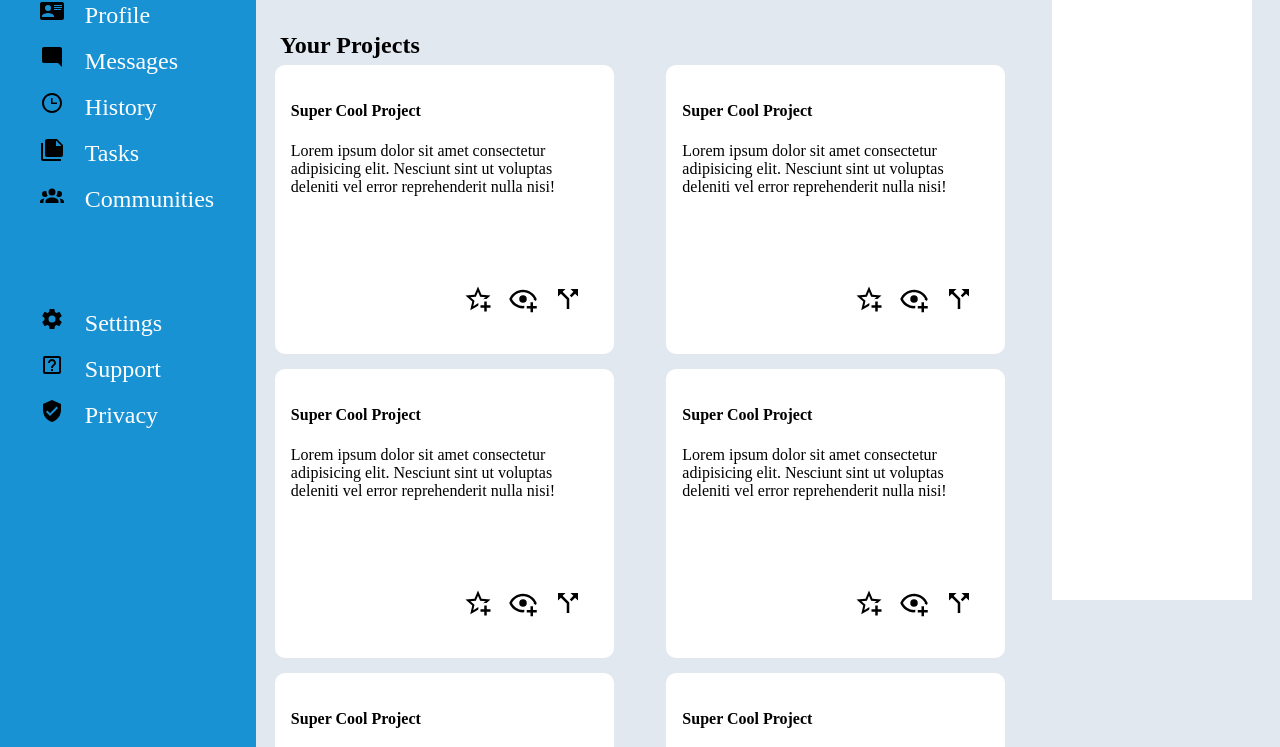
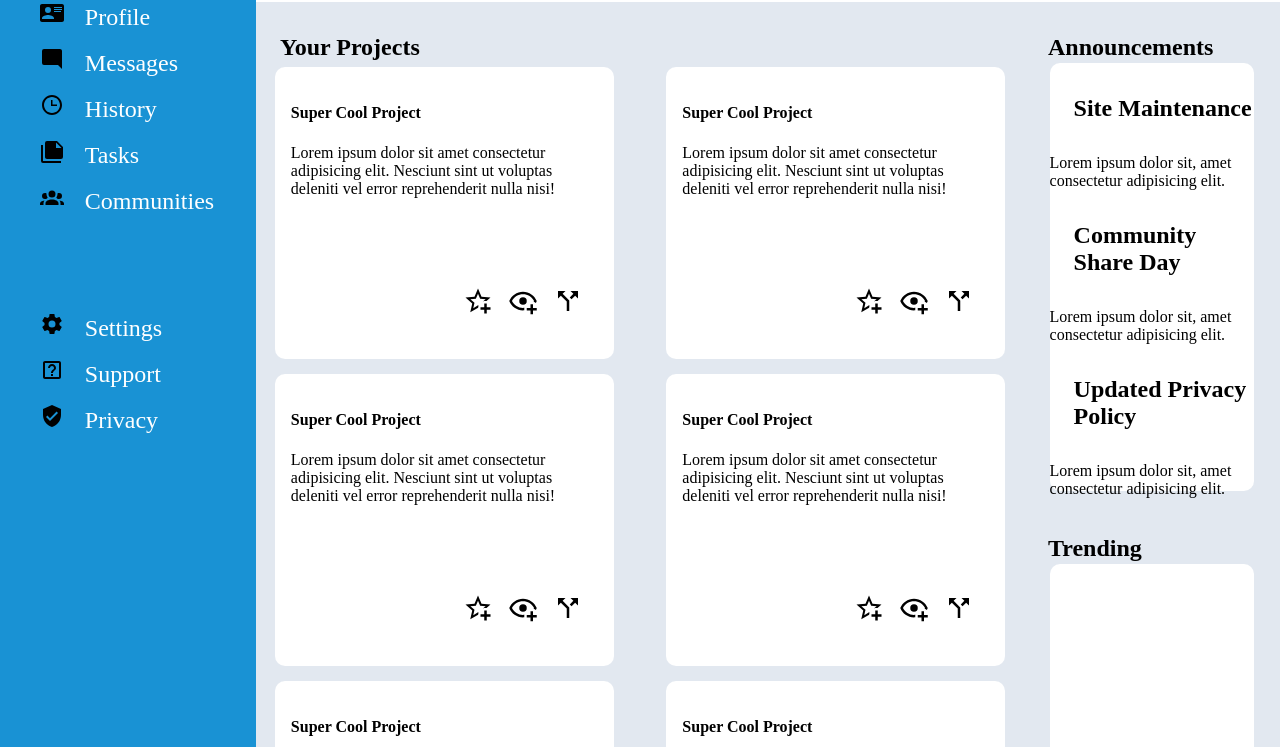
Before and after one commit to Fico27/admin-dash, a plain HTML site: page index.html in a window 1280 px wide. Shown: the part 248-995 px from the top of the page. Drawn offline with Linux system fonts and the light colour scheme.

Commit message:
filling out announcemens sectio and styling

```diff
--- a/index.html
+++ b/index.html
@@ -116,7 +116,8 @@
                 <div class="project1 projectcard">
                     <div>
                         <h4>Super Cool Project</h4>
-                        <p>Lorem ipsum dolor sit amet consectetur adipisicing elit. Nesciunt sint ut voluptas deleniti vel error reprehenderit nulla nisi!</p>
+                        <p>Lorem ipsum dolor sit amet consectetur adipisicing elit. Nesciunt sint ut voluptas deleniti
+                            vel error reprehenderit nulla nisi!</p>
                     </div>
                     <div class="icons">
                         <img src="images/star.svg" alt="">
@@ -124,10 +125,11 @@
                         <img src="images/split.svg" alt="">
                     </div>
                 </div>
-                <div class="project2 projectcard" >
+                <div class="project2 projectcard">
                     <div>
                         <h4>Super Cool Project</h4>
-                        <p>Lorem ipsum dolor sit amet consectetur adipisicing elit. Nesciunt sint ut voluptas deleniti vel error reprehenderit nulla nisi!</p>
+                        <p>Lorem ipsum dolor sit amet consectetur adipisicing elit. Nesciunt sint ut voluptas deleniti
+                            vel error reprehenderit nulla nisi!</p>
                     </div>
                     <div class="icons">
                         <img src="images/star.svg" alt="">
@@ -138,7 +140,8 @@
                 <div class="project3 projectcard">
                     <div>
                         <h4>Super Cool Project</h4>
-                        <p>Lorem ipsum dolor sit amet consectetur adipisicing elit. Nesciunt sint ut voluptas deleniti vel error reprehenderit nulla nisi!</p>
+                        <p>Lorem ipsum dolor sit amet consectetur adipisicing elit. Nesciunt sint ut voluptas deleniti
+                            vel error reprehenderit nulla nisi!</p>
                     </div>
                     <div class="icons">
                         <img src="images/star.svg" alt="">
@@ -149,7 +152,8 @@
                 <div class="project4 projectcard">
                     <div>
                         <h4>Super Cool Project</h4>
-                        <p>Lorem ipsum dolor sit amet consectetur adipisicing elit. Nesciunt sint ut voluptas deleniti vel error reprehenderit nulla nisi!</p>
+                        <p>Lorem ipsum dolor sit amet consectetur adipisicing elit. Nesciunt sint ut voluptas deleniti
+                            vel error reprehenderit nulla nisi!</p>
                     </div>
                     <div class="icons">
                         <img src="images/star.svg" alt="">
@@ -160,7 +164,8 @@
                 <div class="project5 projectcard">
                     <div>
                         <h4>Super Cool Project</h4>
-                        <p>Lorem ipsum dolor sit amet consectetur adipisicing elit. Nesciunt sint ut voluptas deleniti vel error reprehenderit nulla nisi!</p>
+                        <p>Lorem ipsum dolor sit amet consectetur adipisicing elit. Nesciunt sint ut voluptas deleniti
+                            vel error reprehenderit nulla nisi!</p>
                     </div>
                     <div class="icons">
                         <img src="images/star.svg" alt="">
@@ -171,7 +176,8 @@
                 <div class="project6 projectcard">
                     <div>
                         <h4>Super Cool Project</h4>
-                        <p>Lorem ipsum dolor sit amet consectetur adipisicing elit. Nesciunt sint ut voluptas deleniti vel error reprehenderit nulla nisi!</p>
+                        <p>Lorem ipsum dolor sit amet consectetur adipisicing elit. Nesciunt sint ut voluptas deleniti
+                            vel error reprehenderit nulla nisi!</p>
                     </div>
                     <div class="icons">
                         <img src="images/star.svg" alt="">
@@ -182,7 +188,22 @@
             </div>
 
             <div class="rightsidebar">
-                <div class="anouncements"></div>
+                <h4>Announcements</h4>
+                <div class="anouncements">
+                    <div>
+                        <h4>Site Maintenance</h4>
+                        <p>Lorem ipsum dolor sit, amet consectetur adipisicing elit. </p>
+                    </div>
+                    <div>
+                        <h4>Community Share Day</h4>
+                        <p>Lorem ipsum dolor sit, amet consectetur adipisicing elit.</p>
+                    </div>
+                    <div>
+                        <h4>Updated Privacy Policy</h4>
+                        <p>Lorem ipsum dolor sit, amet consectetur adipisicing elit.</p>
+                    </div>
+                </div>
+                <h4>Trending</h4>
                 <div class="trending"></div>
             </div>
 
--- a/style.css
+++ b/style.css
@@ -314,24 +314,37 @@ a {
 }
 
 
-/* .rightsidebar{
+.rightsidebar{
     grid-column: 2/3;
+
     display: grid;
-    grid-template-rows: 1fr 1fr;
-} */
+    grid-template-rows: 50px 1fr 50px 1fr;
+}
+
+.rightsidebar h4{
+    font-size: 1.5rem;
+    padding-left: 1.5rem;
+    /* padding-bottom: 1rem; */
+}
 
 .anouncements {
-    grid-row: 1/2;
+    grid-row: 2/3;
+    border-radius: 10px;
+}
+
+.anouncements div{
+    text-align: left;
 }
 
 .trending {
-    grid-row: 2/3
+    grid-row: 4/5;
+    border-radius: 10px;
 }
 
 .anouncements,
 .trending {
-    height: 300px;
-    width: 200px;
+    height: 95%;
+    width: 80%;
     background-color: white;
     justify-self: center;
     align-self: center;
```
